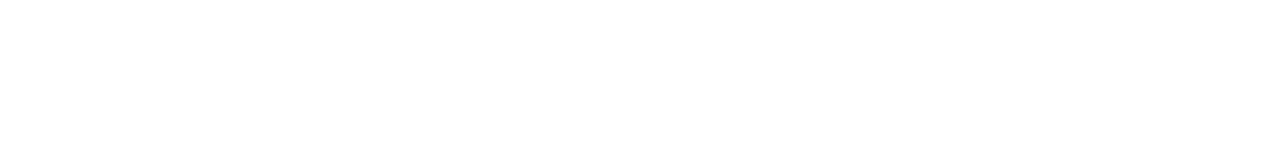
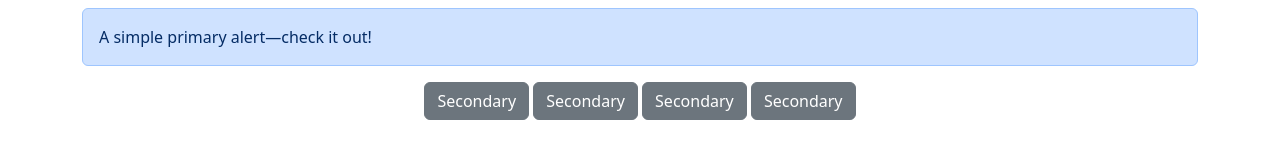
Before and after one commit to haru-oss/study_js, a plain HTML site: page basic/index.html in a window 1280 px wide. Drawn offline with nearby package versions, Linux system fonts and the light colour scheme.

```diff
--- a/basic/index.html
+++ b/basic/index.html
@@ -4,13 +4,49 @@
     <meta charset="UTF-8">
     <meta name="viewport" content="width=device-width, initial-scale=1.0">
     <title>Document</title>
+    <link href="https://cdn.jsdelivr.net/npm/bootstrap@5.3.0/dist/css/bootstrap.min.css" rel="stylesheet" integrity="sha384-9ndCyUaIbzAi2FUVXJi0CjmCapSmO7SnpJef0486qhLnuZ2cdeRhO02iuK6FUUVM" crossorigin="anonymous">
     <script src="main.js">
-
     </script>
 </head>
 
 
 <body>
 
+
+
+
+    <div class="container" >
+
+
+        <!-- 　アラート -->
+        <div class="mt-2">
+
+            <div class="alert alert-primary", role="alert" >
+                A simple primary alert—check it out!
+            </div>
+
+        </div>
+
+
+
+
+
+                <div class="d-flex justify-content-center",class="">
+                    <div class="grid gap-3">
+
+
+                        <button type="button" class="btn btn-secondary">Secondary</button>
+                        <button type="button" class="btn btn-secondary">Secondary</button>
+                        <button type="button" class="btn btn-secondary">Secondary</button>
+                        <button type="button" class="btn btn-secondary">Secondary</button>
+                    </div>
+
+                </div>
+
+
+    </div>
+
+
+
 </body>
 </html>
--- a/basic/main.js
+++ b/basic/main.js
@@ -1,158 +1,10 @@
-// alert("おっす！")
-// ブラウザにアラートを表示
 
-// ＃＃＃＃＃＃＃＃＃＃＃＃＃＃＃＃＃＃＃＃＃＃＃＃＃＃＃＃＃＃＃＃
+// 問題文
 
 
 
-// 変数は、後から変更が可能、　　let 　　　　const
-// let count = 0 ;
-// count =90;
-
-// console.log(count);
-// 変数は、後から変更が可能
-
-
-// ＃＃＃＃＃＃＃＃＃＃＃＃＃＃＃＃＃＃＃＃＃＃＃＃＃＃＃
-
-
-// 文字列の結合に、算出演算子が使える
-
-
-// const shimotsu=("haruya");
-
-// console.log(shimotsu);
-
-// const greeting=("こんにちは");
-
-
-// console.log(shimotsu +   " " + "さん" + " " +  ""+ greeting+ " " + "!");
-
-
-// ＃＃＃＃＃＃＃＃＃＃＃＃＃＃＃＃＃＃＃＃＃＃＃＃＃＃
-
-// const syutyou=(`俺の
-// 話を
-// 聞け`);
-
-// console.log();
-
-
-// console.log("じゃあ\nまたね");
+// 選択肢
 
 
 
-
-
-
-
-// ＃＃＃＃＃＃＃＃＃＃＃＃＃＃＃＃＃＃＃＃＃
-
-
-
-// 同じ数字を演算子で足し算した場合
-// 例　　　　"3" +  3
-
-// この場合は、文字列として扱われる。
-
-// const no=(3);
-
-// const st=("3.5");
-
-
-// console.log(no+st);
-
-
-// ３＃＃＃＃＃＃＃＃＃＃＃＃＃＃＃＃＃＃＃＃＃
-
-
-
-// let clucresult;
-
-// clucresult= Number(st) + no;
-
-
-// console.log(clucresult);
-
-
-
-
-// clucresult= parseInt(st) + no;
-// console.log(clucresult);
-
-
-// clucresult= Number(st) + no;
-// console.log(clucresult);
-
-// だが、Number（）を使用すれば、int型として扱うように設定ができる
-
-
-
-
-// 配列
-
-// const array =["shimotsu","yuika","haruya","suzu","sachiko",4,14,23,50];
-
-
-// console.log(array[0]);
-
-
-// //
-
-
-// console.log("my first commit")
-
-
-
-
-// オブジェクト
-
-// const  coffee ={
-//     name : "リッチブレンド",
-//     price: "800",
-//     good: true,
-//     place: "コモディ",
-
-// };
-
-//キーとバリューのセット・・・・プロパティと呼ぶ
-
-
-// アクセス
-
-// console.log(coffee.name);
-
-// // 変更
-// coffee.name = ("モーニングブレンド")
-
-// // 変更後、
-
-// console.log(coffee.name);
-
-
-// プロパティの追加
-// 存在しないプロパティも追加できる
-
-// coffee.barista = "shimotsu"
-
-// console.log(coffee);
-
-// console.log(typeof(coffee));
-
-
-// function add(a,b) {
-//     console.log(a + b);
-// }
-
-// add(4,3);
-
-
-// return文の活用
-
-function add(a,b) {
-    return(a + b);
-}
-
-const one_year=add(6,6);
-
-console.log(one_year);
+// クイズの答え
```
